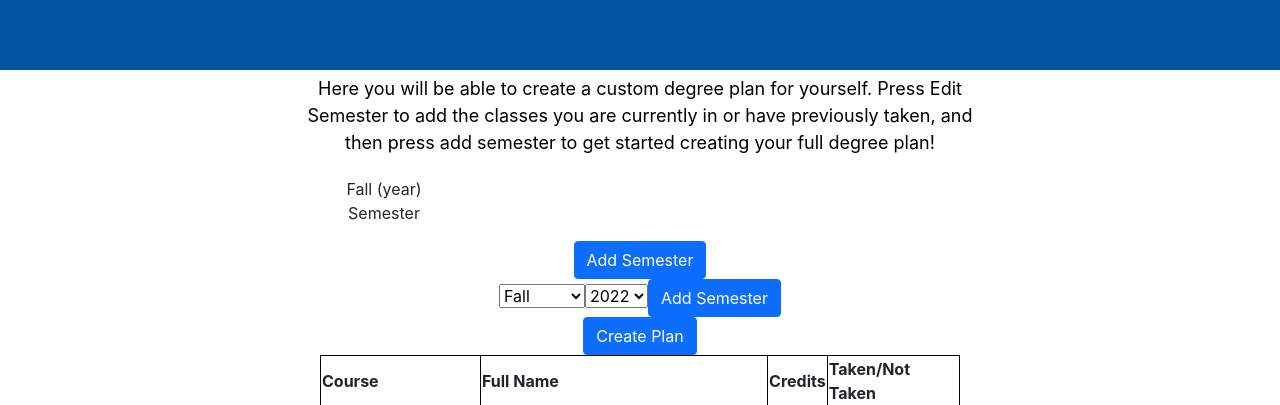
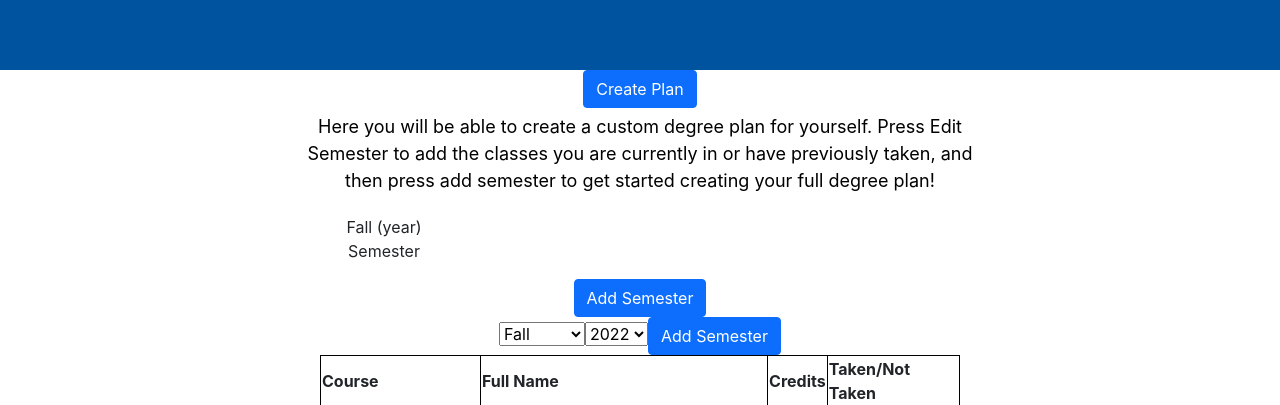
Before and after one commit to UD-CISC275-S22/cis-scheduler-team-20, a React (Create React App) app: page / in a window 1280 px wide. Shown: the part 250-655 px from the top of the page. Built offline with nearby package versions, Linux system fonts and the light colour scheme.

Commit message:
added the displayPlan component

```diff
--- a/src/App.tsx
+++ b/src/App.tsx
@@ -5,6 +5,7 @@ import { AddFormSemester } from "./components/AddFormSemester";
 import { Plan } from "./Interfaces/plan";
 import { AddPlan } from "./components/AddPlan";
 import { Button } from "react-bootstrap";
+import { DisplayPlan } from "./components/DisplayPlan";
 
 function App(): JSX.Element {
     const [show, setShow] = useState<boolean>(false);
@@ -34,6 +35,9 @@ function App(): JSX.Element {
                     </header>
                 </div>
                 <div>
+                    <Button className="plan" onClick={showModal}>
+                        Create Plan
+                    </Button>
                     <p className="introduction">
                         Here you will be able to create a custom degree plan for
                         yourself. Press Edit Semester to add the classes you are
@@ -43,11 +47,9 @@ function App(): JSX.Element {
                     </p>
                 </div>
                 <p className="semester_title">Fall (year) Semester</p>
+                <DisplayPlan plan={plans}></DisplayPlan>
                 <AddSemester></AddSemester>
                 <AddFormSemester></AddFormSemester>
-                <div>
-                    <Button onClick={showModal}>Create Plan</Button>
-                </div>
                 <AddPlan close={dontShow} plan={addPlan} show={show}></AddPlan>
             </div>
         </>
```
